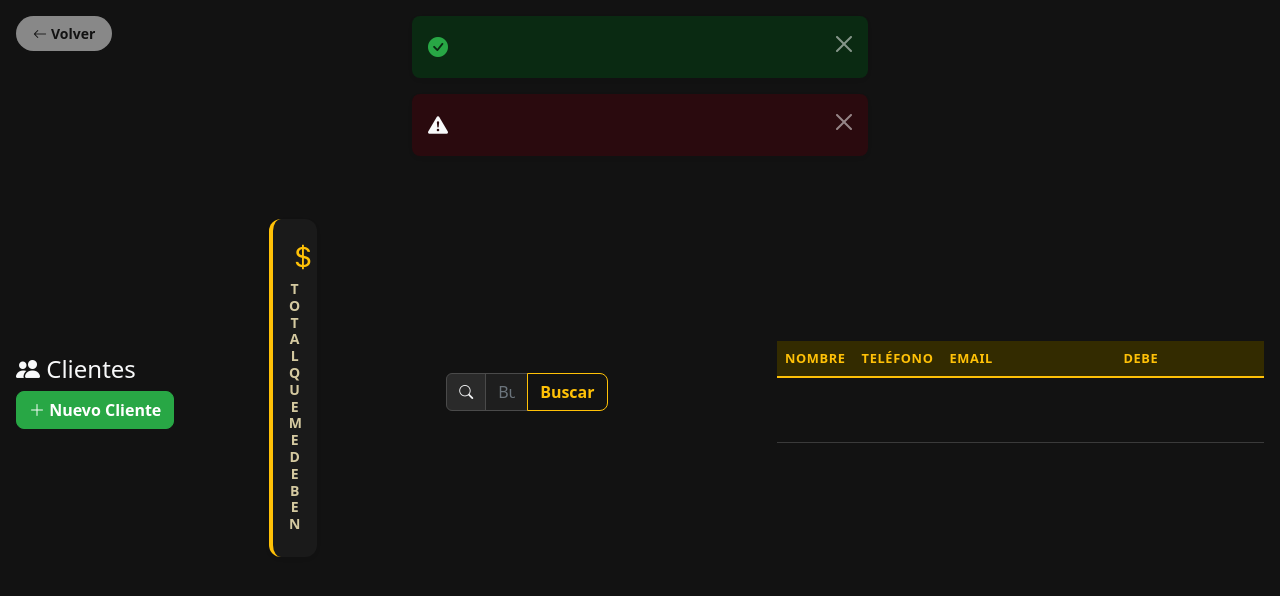
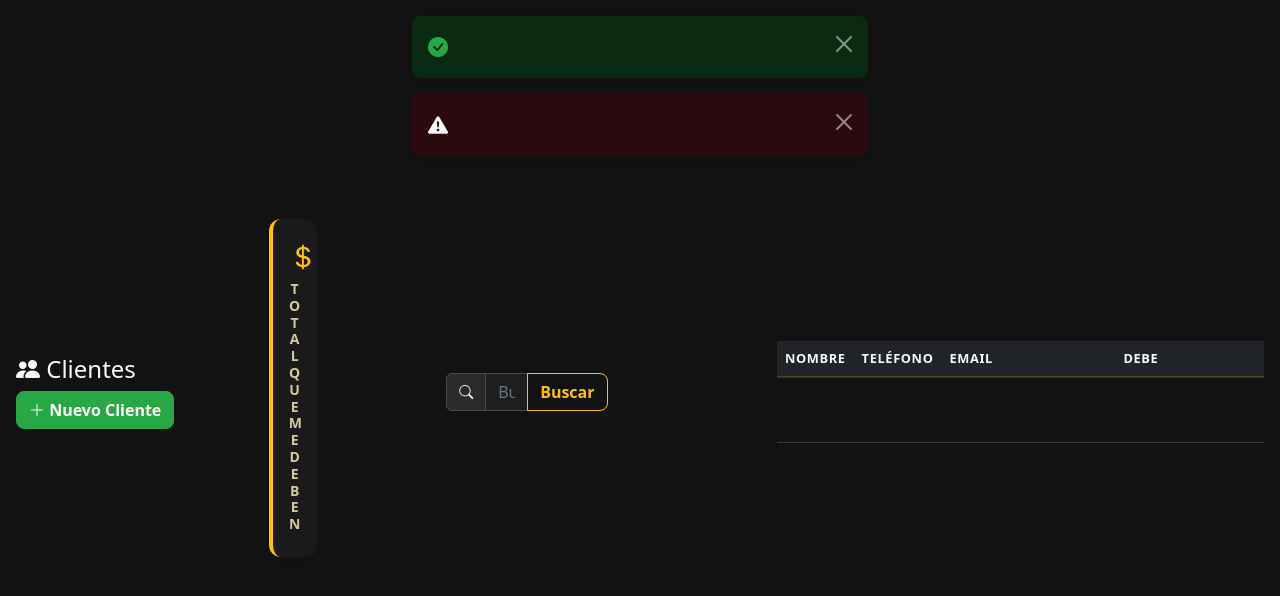
Before and after one commit to andresespinosa171-cyber/queenshop, a PHP site: template app/views/clients/index.php in a window 1280 px wide. Shown: the top 596 px of the page. Run offline with PHP 8.4, Linux system fonts and the light colour scheme; the template is opened without the code that fills it: most values are stand-ins (such as "Sample title", 1, 10 or a date in 2020); data that the repository does not hold is empty; some libraries are stand-ins or nearby versions.

Commit message:
fix: clients table text visibility and auth back button

```diff
--- a/app/views/auth/layout.php
+++ b/app/views/auth/layout.php
@@ -9,16 +9,16 @@
     <link rel="icon" type="image/svg+xml" href="<?= BASE_URL ?>/assets/img/<?= htmlspecialchars($store['logo'] ?? 'logo.svg') ?>">
     <link href="<?= BASE_URL ?>/assets/css/style.css" rel="stylesheet">
 </head>
-<body class="d-flex flex-column min-vh-100">
+<body class="d-flex flex-column min-vh-100 theme-<?= htmlspecialchars(is_array($store) ? ($store['theme'] ?? 'queenshop') : 'queenshop') ?>">
 
     <!-- ─── Back to Store Selection ─────────────────────────── -->
-    <?php if (!empty($store)): ?>
+    <?php if (is_array($store)): ?>
     <div class="position-absolute top-0 start-0 z-3 p-3">
         <a href="<?= BASE_URL ?>/"
-           class="btn btn-sm d-inline-flex align-items-center gap-1"
-           style="background: <?= htmlspecialchars($store['primary_color'] ?? '#ffc107') ?>; color: #121212; border-radius: 50px; padding: 6px 16px; font-weight: 600;">
-            <i class="bi bi-arrow-left"></i>
-            <span>Volver</span>
+           class="btn btn-sm d-inline-flex align-items-center gap-1 fw-bold shadow-sm"
+           style="background: <?= htmlspecialchars($store['primary_color'] ?? '#ffc107') ?>; color: #121212; border-radius: 50px; padding: 8px 20px; font-weight: 700; font-size: 0.9rem; border: 2px solid rgba(255,255,255,0.15);">
+            <i class="bi bi-arrow-left" style="font-size: 1.1rem;"></i>
+            <span>Volver al menú</span>
         </a>
     </div>
     <?php endif; ?>
--- a/app/views/clients/index.php
+++ b/app/views/clients/index.php
@@ -47,26 +47,26 @@
     </div>
 <?php else: ?>
     <div class="table-responsive">
-        <table class="table table-hover align-middle">
-            <thead class="table-light">
+        <table class="table table-dark table-hover align-middle">
+            <thead class="table-dark" style="border-bottom: 2px solid #ffc10733;">
                 <tr>
-                    <th>Nombre</th>
-                    <th>Teléfono</th>
-                    <th>Email</th>
-                    <th class="text-end">Debe</th>
+                    <th class="text-light">Nombre</th>
+                    <th class="text-light">Teléfono</th>
+                    <th class="text-light">Email</th>
+                    <th class="text-end text-light">Debe</th>
                     <th style="width:120px"></th>
                 </tr>
             </thead>
             <tbody>
                 <?php foreach ($clients as $c): ?>
                     <tr>
-                        <td class="fw-medium">
-                            <a href="<?= BASE_URL ?>/clients/<?= $c['id'] ?>" class="text-decoration-none">
+                        <td class="fw-medium text-light">
+                            <a href="<?= BASE_URL ?>/clients/<?= $c['id'] ?>" class="text-decoration-none text-light">
                                 <?= htmlspecialchars($c['name']) ?>
                             </a>
                         </td>
-                        <td><?= htmlspecialchars($c['phone'] ?: '—') ?></td>
-                        <td><?= htmlspecialchars($c['email'] ?: '—') ?></td>
+                        <td class="text-light"><?= htmlspecialchars($c['phone'] ?: '—') ?></td>
+                        <td class="text-light"><?= htmlspecialchars($c['email'] ?: '—') ?></td>
                         <td class="text-end <?= (float)$c['total_debt'] > 0 ? 'text-danger fw-bold' : 'text-muted' ?>">
                             <?= format_currency((float)$c['total_debt']) ?>
                         </td>
```
